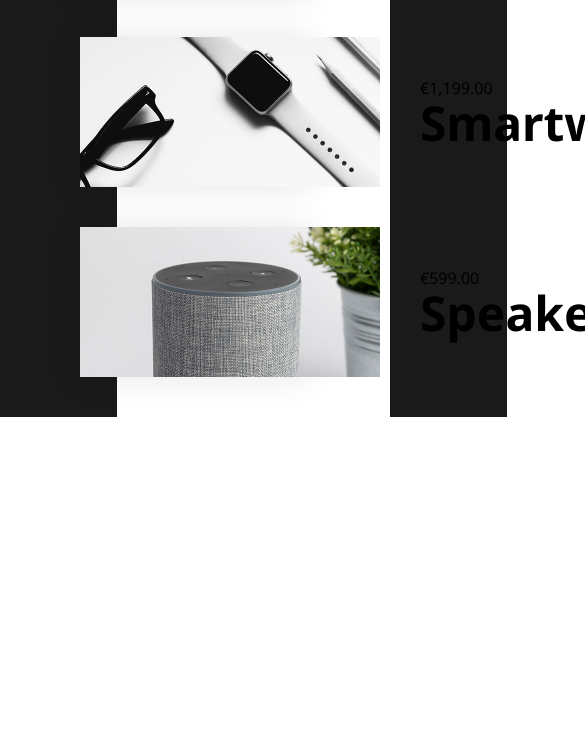
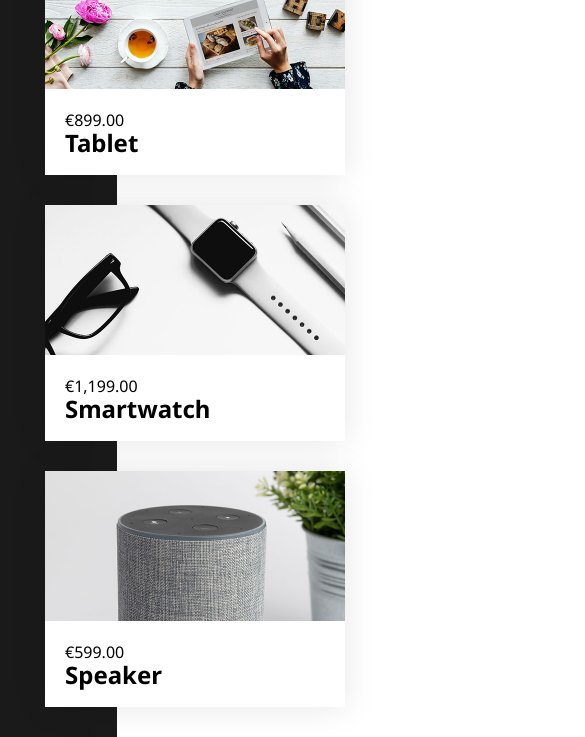
Before and after one commit to Thiago-Alo/TECHNO---Vue.js, a website: page index.html in a window 390 px wide. Shown: the part 699-1436 px from the top of the page, 585 px wide, since content can reach past the window. Before the commit the page ends 1116 px from the top, so only its background shows below. Drawn offline with Linux system fonts and the light colour scheme.

Commit message:
add responsive

```diff
--- a/css/scss/components/_carrinho_modal.scss
+++ b/css/scss/components/_carrinho_modal.scss
@@ -7,6 +7,9 @@
     width: 100%;
     padding: 20px;
     display: none;
+    @include devide(l){
+        padding:10px;
+    }
     &::before{
         content:'';
         position: fixed;
--- a/css/scss/components/_geral.scss
+++ b/css/scss/components/_geral.scss
@@ -1,7 +1,11 @@
+
 body{
     background: linear-gradient(to right, #1a1a1a 30%, #fff 30%);
     font-family: $fontPrimary;
 }
 #app{
     padding:0px 80px;
+    @include device(l){
+        padding:0 10px;
+    }
 }
--- a/css/scss/components/_modal.scss
+++ b/css/scss/components/_modal.scss
@@ -7,6 +7,9 @@
     display: flex;
     flex-direction: column;
     align-items: center;
+    @include device(l){
+        padding:10px;
+    }
     &::before{
         content:"";
         position: fixed;
@@ -25,17 +28,31 @@
         padding: 50px 50px 50px 0;
         background: linear-gradient(to right, transparent 250px, #fff 250px);
         animation: fadeIn .5s forwards;
+        @include device(l){
+            grid-gap:20px;
+            background: #fff;
+            padding:10px 0;
+        }
         .modal_img{
             grid-column: 1;
             @include box-shadow(0px 3px 4px rgba(0,0,0,0.6), 0px 4px 15px rgba(0,0,0,0.8));
+            @include device(l){
+                grid-row: 2;
+            }
             img{
                 max-width: 300px;
                 display: block;
+                @include device(l){
+                    max-width: 100%;
+                }
             }
         }
         .modal_dados{
             max-width: 600px;
             grid-column: 2;
+            @include device(l){
+                grid-column: 1;
+            }
             .modal_fechar{
                 border-radius:50%;
                 border:2px solid #000;
@@ -60,6 +77,9 @@
                 font-size:1rem;
                 padding:10px 25px;
                 font-family: $fontPrimary;
+                @include device(l){
+                    margin-top:20px;
+                }
                 &:active{
                     background: #808080;
                 }
@@ -70,6 +90,10 @@
         }
         .avaliacoes{
             grid-column:2;
+            @include device(l){
+                grid-column: 1;
+                padding:10px;
+            }
             .avaliacoes_subtitulo{
                 font-size: 1.75rem;
             }
--- a/css/scss/components/_produtos.scss
+++ b/css/scss/components/_produtos.scss
@@ -1,21 +1,41 @@
 .produtos{
     max-width: 900px;
     margin: 100px auto 0 auto;
+    @include device(l){
+        margin-top: 40px;
+    }
     cursor: pointer;
     .produto{
         display: flex;
         align-items: center;
         margin-bottom: 40px;
         background: #fff;
-        @include box-shadow(0 0 2rem rgba(0,0,0,0.1))
+        @include box-shadow(0 0 2rem rgba(0,0,0,0.1));
+        @include device(l){
+            flex-direction: column;
+            align-items: flex-start;
+            max-width: 300px;
+            margin:30px auto;
+        }
+    }
+    .produto_info{
+        @include device(l){
+            padding:20px;
+        }
     }
     .produto_img{
         max-width: 300px;
         margin-right: 40px;
+        @include device(l){
+            max-width: 100%;
+        }
     }
     .produto_titulo{
         font-size:3rem;
         line-height: 1;
+        @include device(l){
+            font-size: 1.5rem;
+        }
     }
     .produtp_preco{
         color:rgba(0,0,0,0.5);
--- /dev/null
+++ b/css/scss/components/_responsive.scss
@@ -0,0 +1,15 @@
+@mixin device($size){
+    @if($size == l){
+        @media screen and (max-width: 900px){
+            @content;
+        }
+    } @else if($size == t){
+        @media screen and (min-width: 760px) and (max-width: 899px) {
+            @content;
+        }
+    } @else if ($size == m){
+        @media screen and (max-width: 759px){
+            @content;
+        }
+    }
+}
--- a/css/scss/style.scss
+++ b/css/scss/style.scss
@@ -1,5 +1,6 @@
 @import './components/reset.scss';
 @import './components/variaveis_mixins.scss';
+@import './components/responsive.scss';
 @import './components/geral.scss';
 @import './components/header.scss';
 @import './components/produtos.scss';
```
Also changed, not shown: css/style.css.
